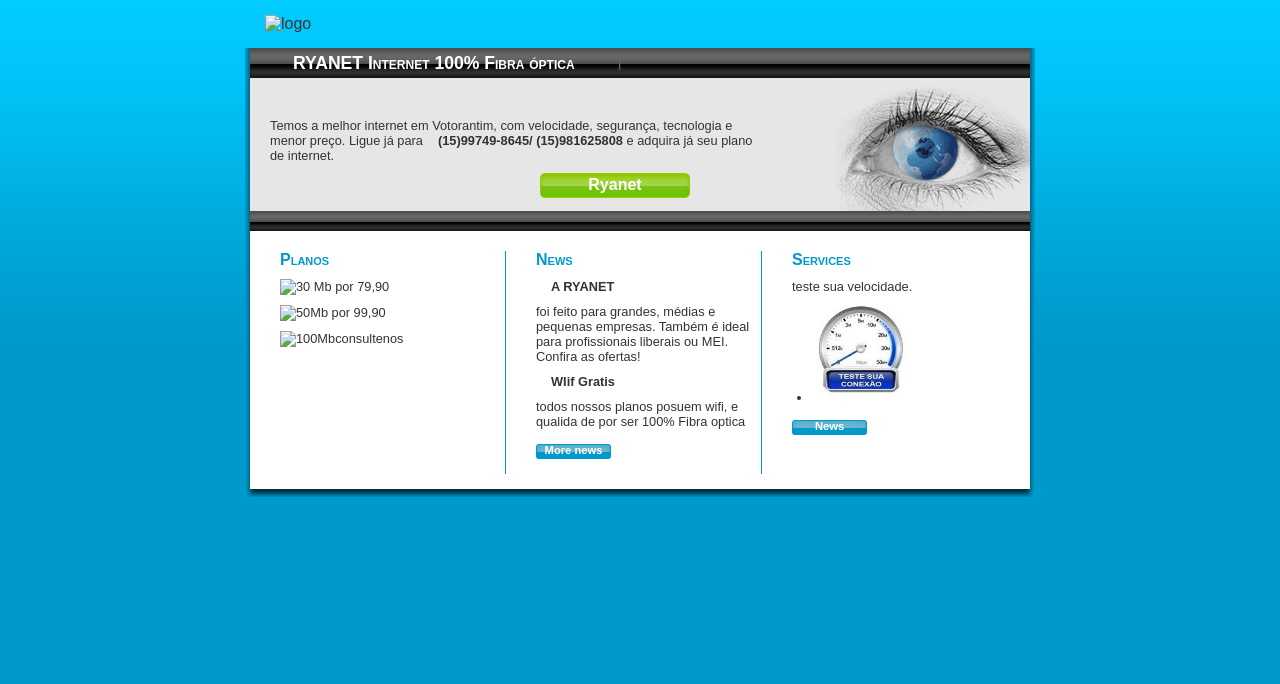
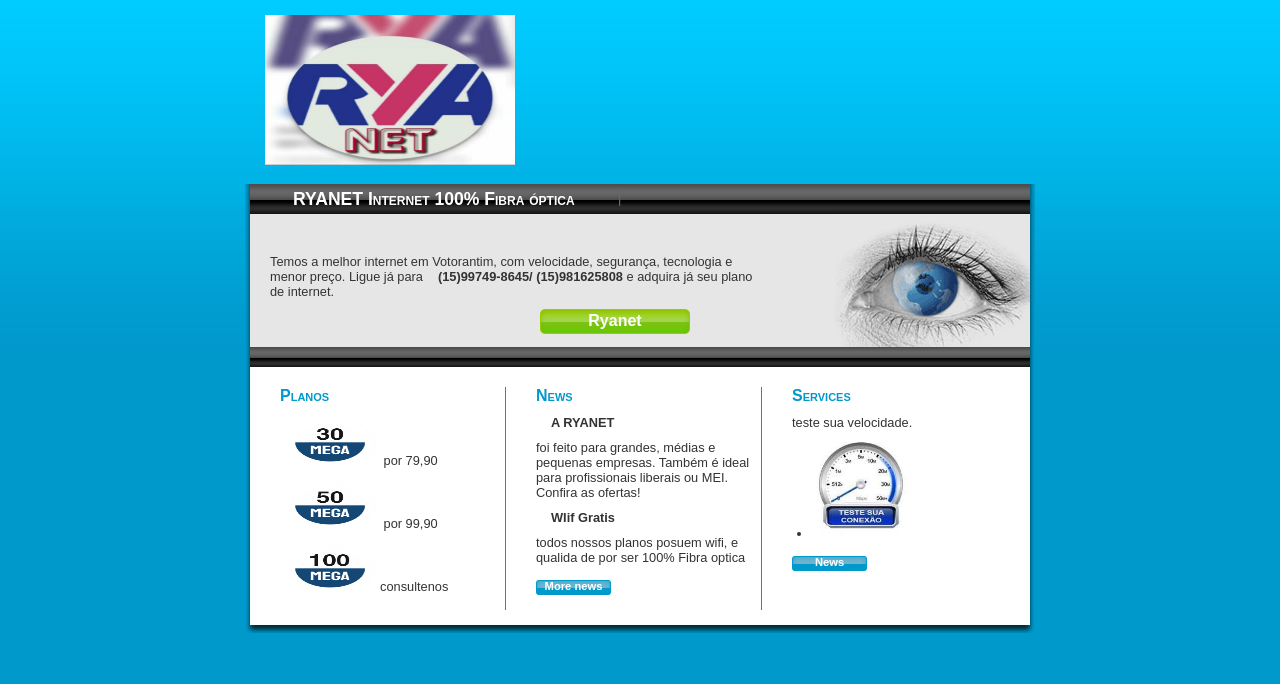
Before and after one commit to flaviodasilva/ryanet, a plain HTML site: page index.htm in a window 1280 px wide. Drawn offline with Linux system fonts and the light colour scheme; files whose address does not match are found by name.

Commit message:
Update index.htm

```diff
--- a/index.htm
+++ b/index.htm
@@ -9,7 +9,7 @@
  <div id="holder">																																																																																																																																																																																																																																																																																					<div id="resol"><h1>RYANET</h1> <h2>Optimizado para 1024 x 768&nbsp;&nbsp;&nbsp;</h2> <a href="http://www.layouts-templates.com/free-website-templates.htm">css templates</a></div>
 
 <!-- HEADER -->
-<div id="header"> <a href="#"> <img src="images/logo.jpeg" alt="logo" width="250" height="150"/> </a> </div>
+<div id="header"> <a href="#"> <img src="logo.jpeg" alt="logo" width="250" height="150"/> </a> </div>
 <!-- END HEADER -->
 <div id="shadow">
   <!-- MENU -->
@@ -34,9 +34,9 @@
     <!-- ABOUT ME -->
     <div>
       <h1>Planos</h1>
-      <p> <img src="images/30mb.png" alt="30 Mb" width="100" height="50"/> por 79,90</p>
-      <p><img src="images/50mb.png" alt="50Mb" width="100" height="50"/> por 99,90</p>
-      <p><img src="images/100mb.png" alt="100Mb" width="100" height="50"/>consultenos</p>
+      <p> <img src="30mb.png" alt="30 Mb" width="100" height="50"/> por 79,90</p>
+      <p><img src="50mb.png" alt="50Mb" width="100" height="50"/> por 99,90</p>
+      <p><img src="100mb.png" alt="100Mb" width="100" height="50"/>consultenos</p>
     </div>
     <!-- END ABOUT ME -->
     <!-- NEWS -->
```
